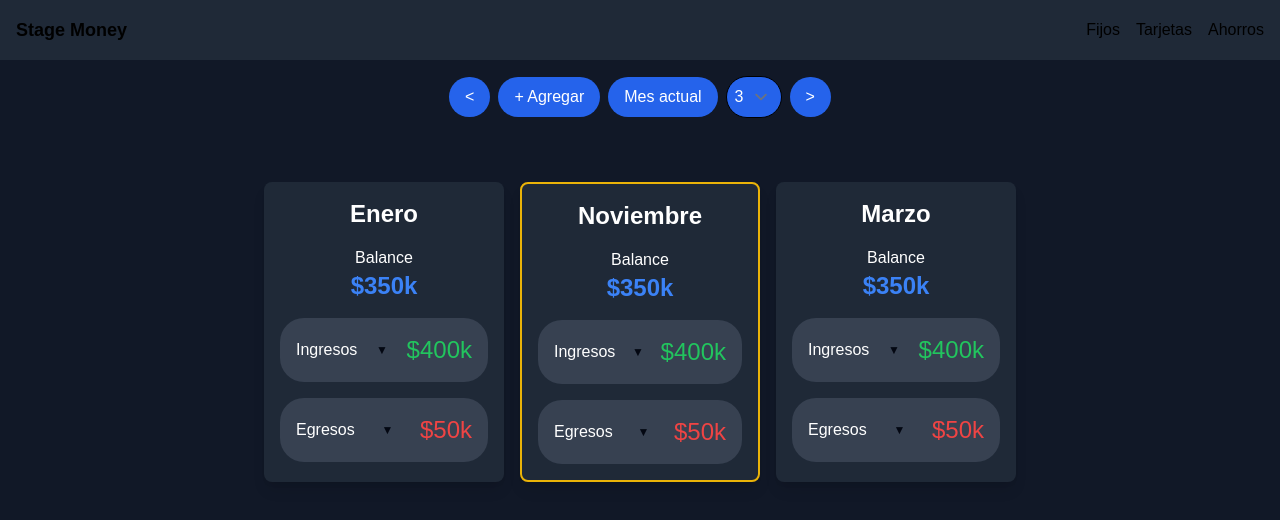
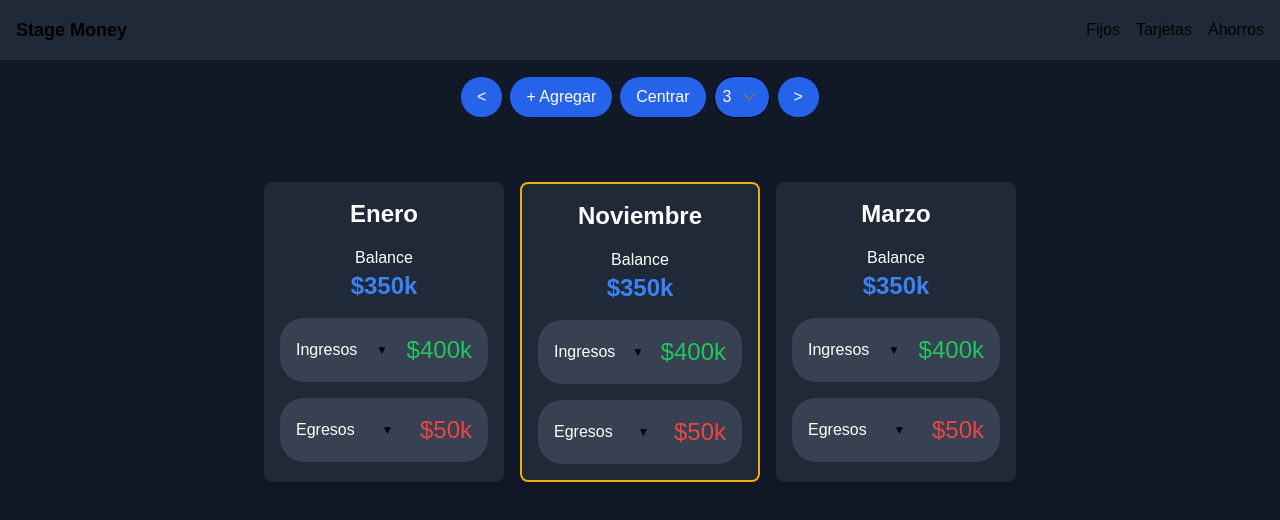
Before and after one commit to MauroCor/rindemas, a React (Create React App) app: page /fijos in a window 1280 px wide. Shown: the top 520 px of the page. Built offline with nearby package versions, Linux system fonts and the light colour scheme.

Commit message:
add buttonCentrar

```diff
--- a/src/pages/FijosScreen.js
+++ b/src/pages/FijosScreen.js
@@ -4,7 +4,7 @@ import ButtonComponent from '../components/ButtonComponent';
 import DropdownItemsPerPageComponent from '../components/DropdownItemsPerPageComponent';
 import MonthlyDataComponent from '../components/FixedDataComponent';
 import { Link } from 'react-router-dom';
-import mock from '../utils/months'
+import mock from '../utils/months';
 
 const FijosScreen = () => {
   const [dataMonths, setDataMonths] = useState([]);
@@ -34,7 +34,7 @@ const FijosScreen = () => {
   const handleNext = () => {
     setStartIndex((prevIndex) => {
       const newIndex = prevIndex + itemsPerPages;
-      return newIndex >= dataMonths.length ? 0 : newIndex;
+      return newIndex >= dataMonths.length ? Math.max(0, dataMonths.length - itemsPerPages) : newIndex;
     });
   };
 
@@ -43,19 +43,35 @@ const FijosScreen = () => {
     setStartIndex(0);
   };
 
+  const focusCurrentMonth = () => {
+    const currentDate = new Date();
+    const currentMonth = currentDate.getMonth();
+    const currentYear = currentDate.getFullYear();
+
+    const currentIndex = dataMonths.findIndex(month => {
+      const monthDate = new Date(month.date);
+      return monthDate.getFullYear() === currentYear && monthDate.getMonth() === currentMonth;
+    });
+
+    if (currentIndex !== -1) {
+      const adjustedIndex = Math.floor(currentIndex / itemsPerPages) * itemsPerPages;
+      setStartIndex(adjustedIndex);
+    }
+  };
+
   return (
     <div className="dark bg-gray-900 text-white min-h-screen">
       <div className="relative p-4">
         <div className="flex justify-center items-center flex-wrap space-x-2">
           <ButtonComponent text="<" onClick={handlePrev} />
           <Link className="bg-blue-600 rounded-full px-4 py-2 hover:bg-blue-500" to="/agregar">+ Agregar</Link>
-          <ButtonComponent text="Mes actual" />
+          <ButtonComponent text="Centrar" onClick={focusCurrentMonth} /> {/* Botón para centrar */}
           <DropdownItemsPerPageComponent itemsPerPage={itemsPerPages} onItemsPerPageChange={handleItemsPerPageChange} />
           <ButtonComponent text=">" onClick={handleNext} />
         </div>
         <CarouselComponent data={currentsMonths} renderItem={(monthData) => <MonthlyDataComponent monthData={monthData} />} />
       </div>
-    </div >
+    </div>
   );
 };
 
```
